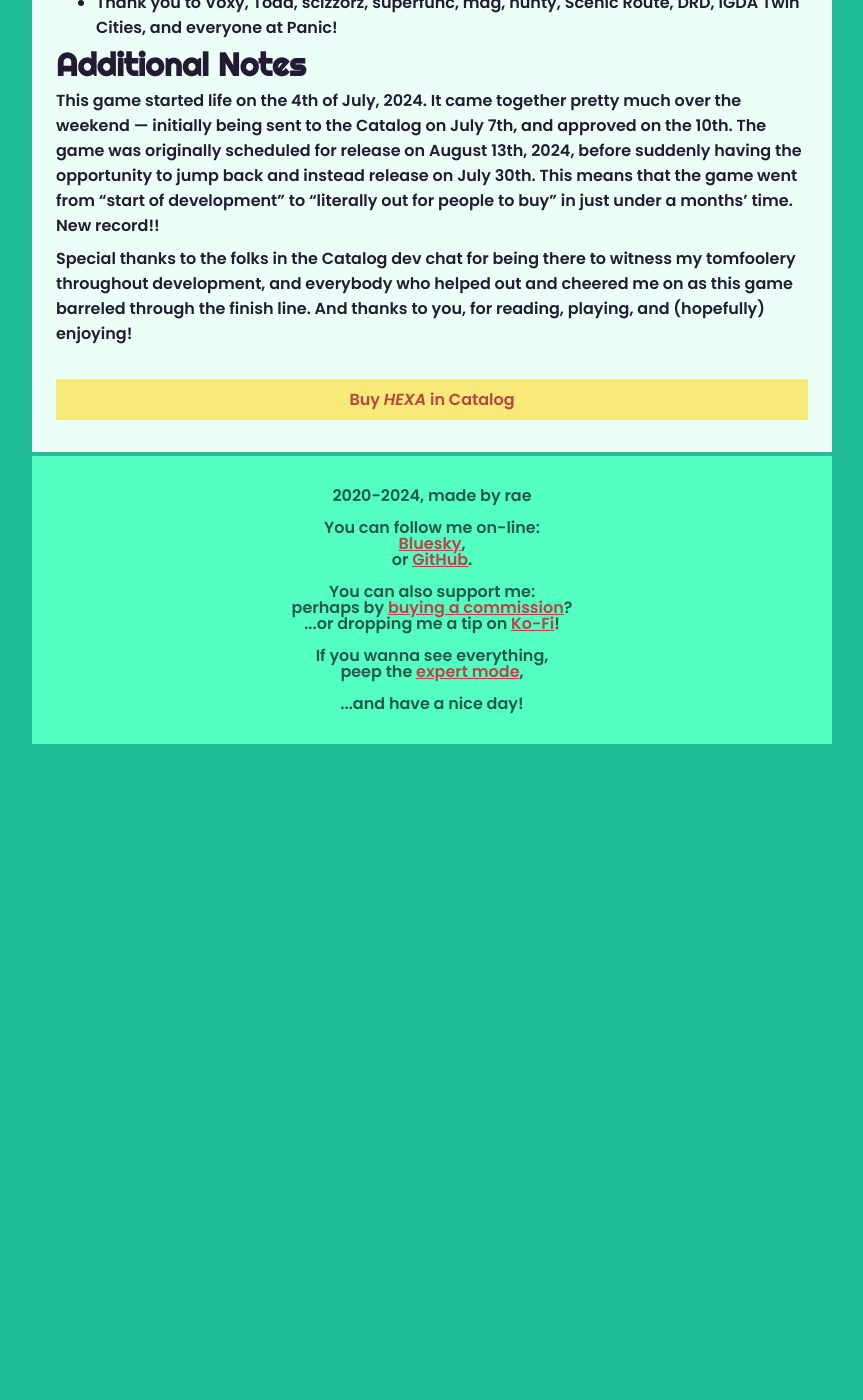
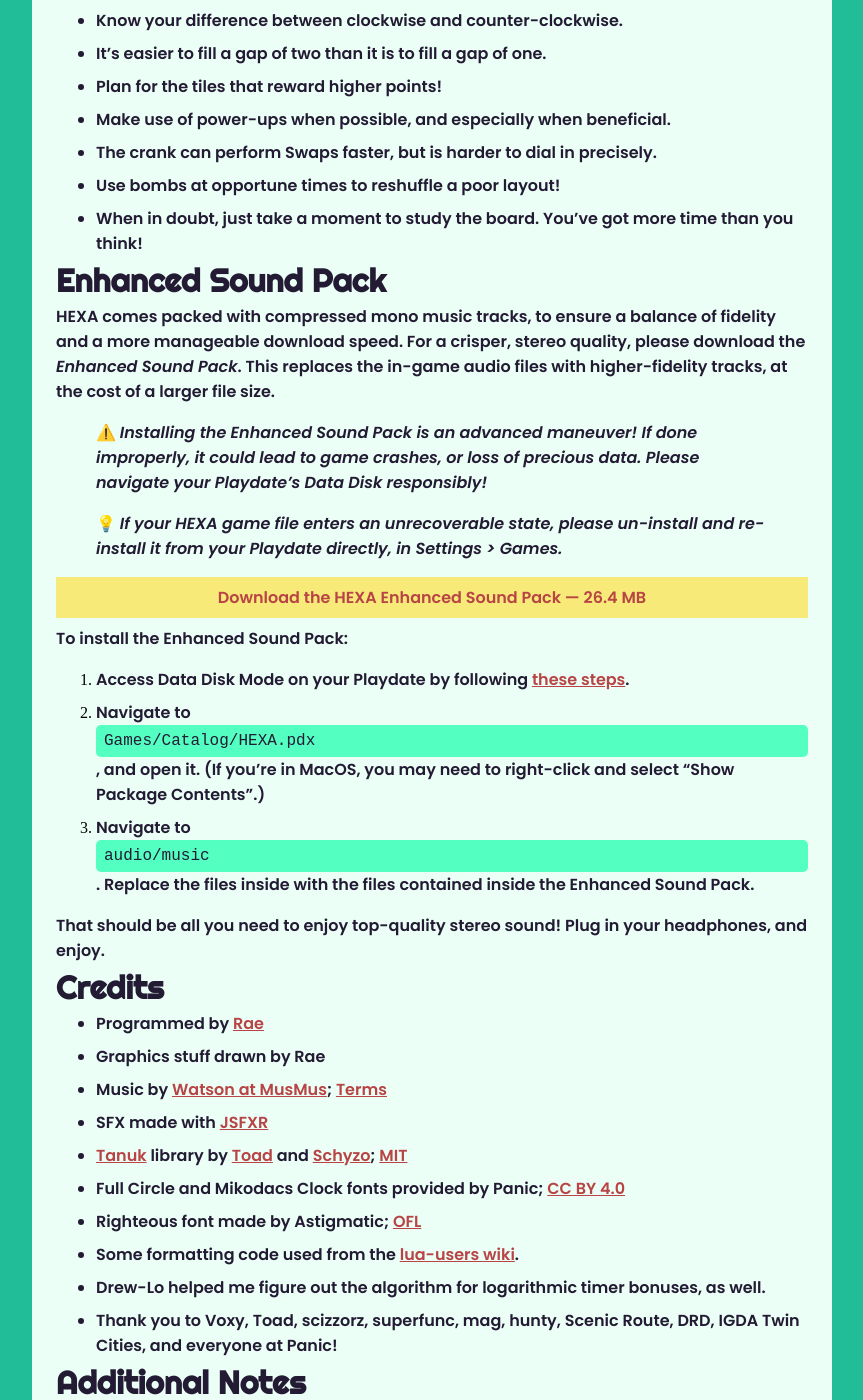
Before and after one commit to raewtf/raewtf.github.io, a Jekyll site: the page built from _posts/2024-07-30-hexa-manual.md, in a window 1280 px wide and 1400 px high, scrolled down 4728 px. Shown: the whole window, without its empty margins (208-1071 px from the left). Built offline with Jekyll 4.4.1, drawn with Linux system fonts in a browser that asks for light colours; before the commit the page ends 5472 px from its top, so only the background shows below that; some of the changed text lies outside the part shown.

Commit message:
bing bong bazinga

```diff
--- a/_posts/2024-07-30-hexa-manual.md
+++ b/_posts/2024-07-30-hexa-manual.md
@@ -73,7 +73,7 @@
 
 > 💡 *There's also a handy timer on the Title screen to let you know when the next run will appear!*
 
-## Mission Mode
+# Mission Mode
 
 In Mission Mode, 50 new challenges await you! These can be grouped into four distinct modes:
 
@@ -85,6 +85,30 @@
 A new mission will unlock as soon as you clear the latest. If you're ever feeling stuck, open the Slide menu to get another look at your objective.
 
 > 💡 *In Picture puzzles, the Slide menu will also show the picture you're trying to re-create!*
+
+# Custom Missions
+
+Keep the fun going with custom missions! Accessible from the Mission Mode menu, these optional level packs can provide infinite world-conquering content.
+
+## Importing Custom Missions
+
+Follow these steps to import custom missions:
+
+1. Access Data Disk Mode on your Playdate by following [these steps](https://help.play.date/games/sideloading/#data-disk-mode).
+
+2. Navigate to `Data/wtf.rae.hexa/missions`.
+
+3. Drop all your custom mission JSON files straight into the root of this missions folder. Don't put 'em outside, or within any sub-folders!
+
+4. Exit Data Disk Mode, launch HEXA, and enter the Mission Mode menu.
+
+5. From here, open the Slide menu, and enable "custom". If your missions got imported correctly, you should see them listed here in date order!
+
+> 💡 *If you've sideloaded your copy of HEXA, you can still play Custom Missions — but your save data will be in a different place! Look for the same folder within Data, but prepended with "user.XXXX.".*
+
+## Creating Custom Missions
+
+TBD
 
 # On-line Capability
 
@@ -132,6 +156,26 @@
 - Use bombs at opportune times to reshuffle a poor layout!
 - When in doubt, just take a moment to study the board. You've got more time than you think!
 
+# Enhanced Sound Pack
+
+HEXA comes packed with compressed mono music tracks, to ensure a balance of fidelity and a more manageable download speed. For a crisper, stereo quality, please download the *Enhanced Sound Pack*. This replaces the in-game audio files with higher-fidelity tracks, at the cost of a larger file size.
+
+> ⚠️ *Installing the Enhanced Sound Pack is an advanced maneuver! If done improperly, it could lead to game crashes, or loss of precious data. Please navigate your Playdate's Data Disk responsibly!*
+
+> 💡 *If your HEXA game file enters an unrecoverable state, please un-install and re-install it from your Playdate directly, in Settings > Games.*
+
+<a href="https://rae.wtf/hexa/enhanced-sound-pack.zip" class="button">Download the HEXA Enhanced Sound Pack — 26.4 MB</a>
+
+To install the Enhanced Sound Pack:
+
+1. Access Data Disk Mode on your Playdate by following [these steps](https://help.play.date/games/sideloading/#data-disk-mode).
+
+2. Navigate to `Games/Catalog/HEXA.pdx`, and open it. (If you're in MacOS, you may need to right-click and select "Show Package Contents".)
+
+3. Navigate to `audio/music`. Replace the files inside with the files contained inside the Enhanced Sound Pack.
+
+That should be all you need to enjoy top-quality stereo sound! Plug in your headphones, and enjoy.
+
 # Credits
 
 - Programmed by [Rae](https://rae.wtf)
```
Also changed, not shown: _posts/2024-07-30-hexa-changelog.md (+17 -0 lines), 2 other files.
